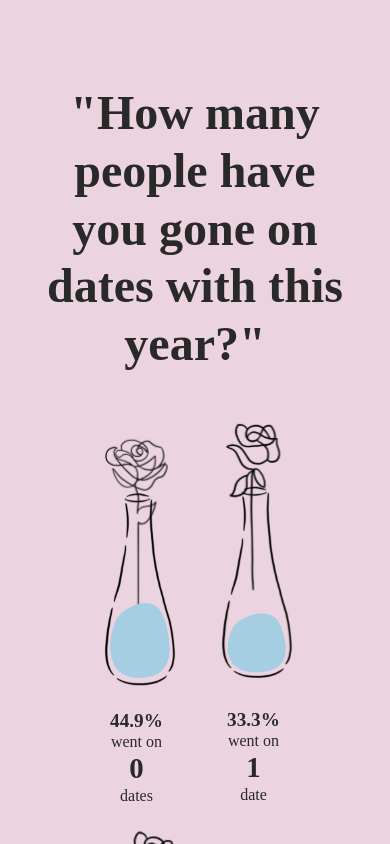
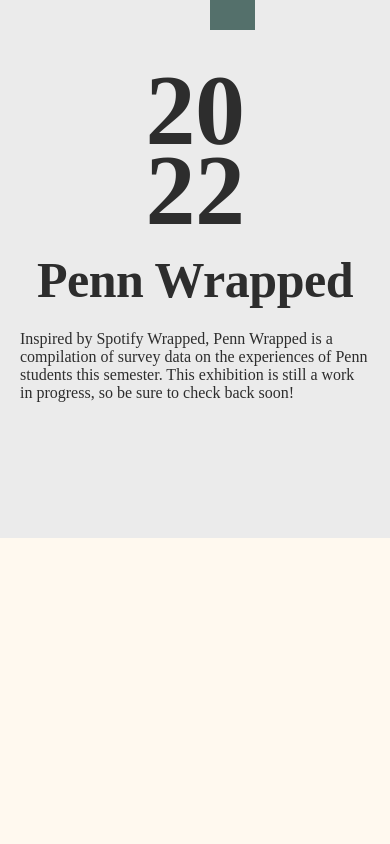
Before and after one commit to PennSpark/sp22-red-penn-playbook, a React (Create React App) app in the folder client/: page /penn-wrapped in a window 390 px wide. Built offline with nearby package versions, Linux system fonts and the light colour scheme; a small style sheet from the web is missing; a web font is replaced by a local one.

Commit message:
formatting stuff

```diff
--- a/client/src/components/ClassXAbout.js
+++ b/client/src/components/ClassXAbout.js
@@ -3,7 +3,6 @@
 import './ClassXAbout.css';
 import {Button, Modal, Card, Col, Row, Container} from 'react-bootstrap';
 import ClassXLineGraph from './ClassXLineGraph.js';
-import 'bootstrap/dist/css/bootstrap.css';
 import ClassXBlockGraph from './ClassXBlockGraph';
 import ClassXScatterPlot from './ClassXScatterPlot';
 
--- a/client/src/components/Home.css
+++ b/client/src/components/Home.css
@@ -17,18 +17,19 @@
   display: border-box;
 }
 
-.container {
+.container-home {
+  max-width: none;
   z-index: 1;
   width: 100%;
   height: 100vh;
-  margin-right: auto;
-  margin-left: auto;
+  margin-right: 0;
+  margin-left: 0;
   padding-top: 6vh;
   background-color: #3d3339
 }
 
 @media (max-width: 768px) {
-  .container {
+  .container-home {
     padding-top: 8vh;
   }
 
@@ -48,7 +49,7 @@
   width: 800px;
 }
 
-.container .book {
+.container-home .book {
   position: relative;
   display: block;
   width: 400px;
@@ -64,19 +65,19 @@
   color: #2D2D2D;
 }
 
-.container .book>div,
-.container .front>div {
+.container-home .book>div,
+.container-home .front>div {
   display: block;
   position: absolute;
 }
 
 
-.container .front>div {
+.container-home .front>div {
   width: 400px;
   height: 550px;
 }
 
-.container .left-side {
+.container-home .left-side {
   width: 40px;
   left: -20px;
   height: 550px;
@@ -126,13 +127,13 @@
   opacity: .8;
 }
 
-.container .front>div {
+.container-home .front>div {
   border-radius: 0 3px 3px 0;
   box-shadow:
     inset 4px 0 10px rgba(0, 0, 0, 0.1);
 }
 
-.container .front:after {
+.container-home .front:after {
   content: '';
   position: absolute;
   top: 1px;
@@ -141,7 +142,7 @@
   width: 1px;
 }
 
-.container .cover:after {
+.container-home .cover:after {
   content: '';
   position: absolute;
   top: 0;
@@ -152,7 +153,7 @@
 }
 
 
-.container h2 {
+.container-home h2 {
   width: 500px;
   height: 40px;
   color: #2b2b2b;
--- a/client/src/components/Home.js
+++ b/client/src/components/Home.js
@@ -6,7 +6,7 @@
 
 const Home = () => {
   return (
-    <div className="container">
+    <div className="container-home">
       <div className="wholebook">
         <HTMLFlipBook
           width={400}
--- a/client/src/components/PennWrappedAbout.css
+++ b/client/src/components/PennWrappedAbout.css
@@ -114,3 +114,11 @@
     display: none;
   }
 }
+
+
+.utb-about {
+    background-color: #ebebeb;
+    border: none;
+    font-size: 40px;
+    font-family: "HK Grotesk";
+  }
--- a/client/src/components/PennWrappedAbout.js
+++ b/client/src/components/PennWrappedAbout.js
@@ -1,11 +1,14 @@
 import React, { useContext, useState } from "react";
-import { Link } from "react-router-dom";
+import { Link, useNavigate } from "react-router-dom";
 import "./PennWrappedAbout.css";
 import { ReactComponent as RightArrow } from "./svg/rightArrow.svg";
 
-import PennWrapped from "./penn-wrapped/PennWrapped";
 
 const PennWrappedAbout = () => {
+  const navigate = useNavigate()
+  const start = () => {
+        navigate(`../../penn-wrapped`);
+  }
   return (
     <div className="pw-about">
       <div className="pw-active" />
@@ -16,7 +19,10 @@
         </div>
         <div class="pw-about-container">
           <h1 className="about-h1">Penn Wrapped</h1>
-          <RightArrow />
+          <div class="start-container">
+            <RightArrow />
+            <button type="button" className="utb-about" onClick={() => start()}>Start</button>
+          </div>
           <p className="about-p">
             Inspired by Spotify Wrapped, Penn Wrapped is a compilation of survey
             data on the experiences of Penn students this semester. This
@@ -25,15 +31,6 @@
           </p>
         </div>
       </div>
-      <div className="penn-wrapped-content">
-        <PennWrapped />
-      </div>
-      <div className="penn-wrapped-mobile-msg">
-        <h2>
-          Sorry, this exhibition is only available on Desktop view. Please try
-          again on your computer!
-        </h2>
-      </div>
     </div>
   );
 };
--- a/client/src/components/penn-wrapped/PennWrapped.js
+++ b/client/src/components/penn-wrapped/PennWrapped.js
@@ -1,6 +1,7 @@
 import React, { useContext, useState } from "react";
 import "./style.scss";
 
+import Title from "./Title";
 import ThreeWords from "./ThreeWords";
 import CloseFriends from "./CloseFriends";
 import FratParties from "./FratParties";
@@ -15,6 +16,7 @@
   return (
     <div className="pw-outer-container">
       <div className="pw-inner-container">
+        <div className="pw-block"><Title /></div>
         <div className="pw-block"><NumDates /></div>
         <div className="pw-block"><RicePurity /></div>
         <div className="pw-block"><ThreeWords /></div>
--- /dev/null
+++ b/client/src/components/penn-wrapped/Title.css
@@ -0,0 +1,124 @@
+@import url("https://cdn.jsdelivr.net/npm/@xz/fonts@1/serve/hk-grotesk.min.css");
+
+.pw-about {
+  background-color: #ebebeb;
+  padding-bottom: 120px;
+}
+
+.pw-about_container {
+  display: flex;
+  text-align: center;
+  justify-content: center;
+  margin-left: auto;
+  margin-right: auto;
+  margin-top: 80px;
+  gap: 5vw;
+}
+
+.pw-active {
+  width: 60px;
+  height: 80px;
+  background-color: #54706b;
+  opacity: 0.95;
+  float: right;
+  margin-right: 210px;
+  margin-top: -80px;
+}
+
+.year-container h1 {
+  font-family: "HK Grotesk";
+  font-style: normal;
+  font-weight: 700;
+  font-size: 200px;
+  line-height: 160px;
+  letter-spacing: -0.55px;
+  margin-top: 0px;
+  margin-bottom: 0px;
+  color: #2d2d2d;
+}
+
+.pw-about-container {
+  text-align: left;
+}
+
+.pw-about-container h1 {
+  margin-top: 0px;
+  margin-bottom: 20px;
+  margin-right: 0px;
+  font-size: 100px;
+  line-height: 120px;
+  max-width: 500px;
+}
+
+.pw-about-container p {
+  max-width: 600px;
+}
+
+.penn-wrapped-mobile-msg {
+  text-align: center;
+  display: none;
+  padding: 20px;
+}
+
+.penn-wrapped-content {
+  transform: translateY(8vh);
+}
+
+.penn-wrapped-mobile-msg h2 {
+  font-weight: 400;
+  font-size: 1.4rem;
+}
+
+@media (max-width: 700px) {
+  .penn-wrapped-content {
+    display: none;
+  }
+
+  .penn-wrapped-mobile-msg {
+    display: block;
+  }
+}
+
+@media (max-width: 768px) {
+  .pw-about_container {
+    width: 100%;
+    flex-direction: column;
+    margin-top: 0;
+    padding-top: 40px;
+    padding-left: 20px;
+    padding-right: 20px;
+  }
+
+  .pw-active {
+    width: 45px;
+    height: 30px;
+    background-color: #54706b;
+    opacity: 1;
+    margin-right: 135px;
+    margin-top: 0px;
+  }
+
+  .year-container h1 {
+    font-size: 100px;
+    line-height: 80px;
+  }
+
+  .pw-about-container h1 {
+    text-align: center;
+    font-size: 50px;
+    line-height: 60px;
+    max-width: 500px;
+  }
+
+  .pw-about-container svg {
+    display: none;
+  }
+}
+
+
+.utb-about {
+    background-color: #ebebeb;
+    border: none;
+    font-size: 40px;
+    font-family: "HK Grotesk";
+  }
--- /dev/null
+++ b/client/src/components/penn-wrapped/Title.js
@@ -0,0 +1,31 @@
+import React, { useContext, useState } from "react";
+import { Link, useNavigate } from "react-router-dom";
+import "./Title.css";
+import { ReactComponent as RightArrow } from "../svg/rightArrow.svg";
+
+
+const Title = () => {
+  return (
+    <div className="pw-about">
+      <div className="pw-active" />
+      <div className="pw-about_container">
+        <div class="year-container">
+          <h1 className="year-top-h1">20</h1>
+          <h1 className="year-bot-h1">22</h1>
+        </div>
+        <div class="pw-about-container">
+          <h1 className="about-h1">Penn Wrapped</h1>
+        <RightArrow />
+          <p className="about-p">
+            Inspired by Spotify Wrapped, Penn Wrapped is a compilation of survey
+            data on the experiences of Penn students this semester. This
+            exhibition is still a work in progress, so be sure to check back
+            soon!
+          </p>
+        </div>
+      </div>
+    </div>
+  );
+};
+
+export default Title;
```
Also changed, not shown: 24 other files (tests, documents, lock files or other folders).
